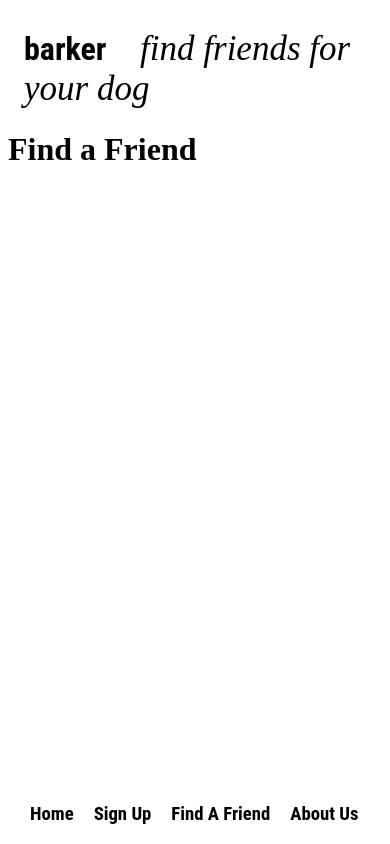
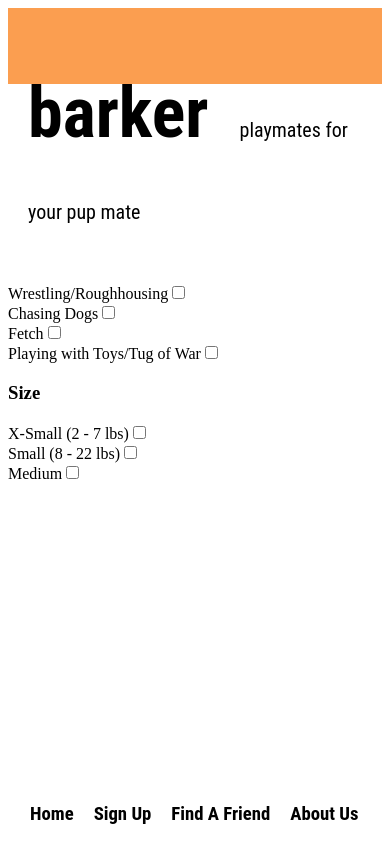
Before and after one commit to tinaLikesCheese/barker, a React app: page / in a window 390 px wide. Both pictures are taken after a click on the element "Find A Friend". Built offline with nearby package versions, Linux system fonts and the light colour scheme; the HTML template or start-up script is replaced by a standard one.

Commit message:
working hamburger menu

```diff
--- a/client/src/components/App.jsx
+++ b/client/src/components/App.jsx
@@ -4,33 +4,72 @@ import NavBar from './NavBar.jsx';
 import FrontPage from './FrontPage.jsx';
 import Footer from './Footer.jsx';
 import Search from './Search.jsx';
+import SideNav from './SideNav.jsx';
 
 class App extends React.Component {
   constructor(props){
     super(props)
-    this.state ={
+    this.state = {
       body: 'front',
+      open: '',
     }
 
     this.onFriendFormClick = this.onFriendFormClick.bind(this);
+    this.onHomeClick = this.onHomeClick.bind(this);
+    this.onOpenClick = this.onOpenClick.bind(this);
   }
 
   onFriendFormClick() {
     this.setState({
       body: 'search form',
+      open: false,
     })
   }
 
+  onHomeClick() {
+    this.setState({
+      body: 'front',
+      open: false,
+    })
+  }
+
+  onMenuClick() {
+    this.setState({
+        open: !this.state.open
+    });
+  }
+
+  onOpenClick() {
+    this.setState({
+        open: !this.state.open
+    });
+ }
+
+ onCloseClick() {
+  if(this.state.open === true){
+    this.setState({
+      open: !this.state.open
+    });
+  }
+}
+
   render() {
     return (
-    <div>
-      <NavBar/>
+    <div onClick={() => this.onCloseClick()}>
+      <NavBar
+        menuClicked={this.onOpenClick}
+        />
+      {this.state.open && <SideNav
+        handleFriendFormClick={this.onFriendFormClick}
+        handleHomeClick={this.onHomeClick}
+      />}
       {this.state.body === 'front' && <FrontPage
         handleFriendFormClick={this.onFriendFormClick}
       />}
       {this.state.body === 'search form' && <Search/>}
       <Footer
        handleFriendFormClick={this.onFriendFormClick}
+       handleHomeClick={this.onHomeClick}
       />
     </div>
     );
--- a/client/src/components/Footer.jsx
+++ b/client/src/components/Footer.jsx
@@ -5,7 +5,7 @@ const Footer = (props) => {
   return (
     <div className={styles.footer}>
       <h3>
-        <span className={`${styles.footerLink} ${styles.home}`}>Home</span>
+        <span className={`${styles.footerLink} ${styles.home}`} onClick={() => props.handleHomeClick()}>Home</span>
         <span className={`${styles.footerLink} ${styles.signUp}`}>Sign Up</span>
         <span className={`${styles.footerLink} ${styles.friend}`} onClick={(e)=>props.handleFriendFormClick()}>Find A Friend</span>
         <span className={`${styles.footerLink} ${styles.about}`}>About Us</span>
--- a/client/src/components/FrontPage.jsx
+++ b/client/src/components/FrontPage.jsx
@@ -3,13 +3,13 @@ import styles from './style/FrontPage.css';
 
 const FrontPage = (props) => {
   return (
-    <div>
+    <div className={styles.img}>
       <img
       className={styles.mainImg}
       style={{objectFit: 'cover'}}
       src="https://munch-gallery.s3-us-west-1.amazonaws.com/dog.jpg"/>
       <div className={styles.btn}>
-        <button className={styles.signUp} onClick={(e)=>props.handleFriendFormClick()}>find a dog friend <i className="fas fa-paw"></i></button>
+        <button className={styles.signUp} onClick={(e)=>props.handleFriendFormClick()}>find a playmate <i className="fas fa-paw"></i></button>
       </div>
     </div>
 
--- a/client/src/components/NavBar.jsx
+++ b/client/src/components/NavBar.jsx
@@ -6,10 +6,10 @@ const NavBar = (props) => {
     <div className={styles.navBar}>
       <header className={styles.title}>
         <h1>barker <i className="fas fa-paw"></i>
-          <span className ={styles.tagline}>find friends for your dog</span>
+          <span className ={styles.tagline}>playmates for your pup mate</span>
         </h1>
       </header>
-      <h1 className={styles.searchIcon}><i className="fas fa-bars"></i></h1>
+      <h1 className={styles.searchIcon}><i className="fas fa-bars" onClick={()=>props.menuClicked()}></i></h1>
     </div>
   )
 }
--- a/client/src/components/Search.jsx
+++ b/client/src/components/Search.jsx
@@ -1,10 +1,91 @@
 import React from 'react';
 import styles from './style/Search.css'
 
-const Search = (props) => {
-  return(
-    <h1>Find a Friend</h1>
-  )
+class Search extends React.Component {
+  constructor(props){
+    super(props)
+
+    this.state = {
+      roughhousing: '',
+    }
+  }
+
+  handleInputChange(event) {
+    const target = event.target;
+    const value = target.type === 'checkbox' ? target.checked : target.value;
+    const name = target.name;
+
+    this.setState({
+      [name]: value
+    });
+  }
+
+  render(){
+    return(
+      <div className={styles.searchForm}>
+        <form>
+          <label>
+            Wrestling/Roughhousing
+            <input
+              name="roughhousing"
+              type="checkbox"
+              checked={this.state.roughhousing}
+              onChange={this.handleInputChange} />
+          </label><br/>
+          <label>
+            Chasing Dogs
+            <input
+              name="chasing"
+              type="checkbox"
+              checked={this.state.chasing}
+              onChange={this.handleInputChange} />
+          </label><br/>
+          <label>
+            Fetch
+            <input
+              name="fetch"
+              type="checkbox"
+              checked={this.state.fetch}
+              onChange={this.handleInputChange} />
+          </label><br/>
+          <label>
+            Playing with Toys/Tug of War
+            <input
+              name="Toys"
+              type="checkbox"
+              checked={this.state.toys}
+              onChange={this.handleInputChange} />
+          </label><br/>
+          <h3>Size</h3>
+            <label>
+              X-Small (2 - 7 lbs)
+              <input
+                name="xsmall"
+                type="checkbox"
+                checked={this.state.xsmall}
+                onChange={this.handleInputChange} />
+            </label><br/>
+            <label>
+              Small (8 - 22 lbs)
+              <input
+                name="small"
+                type="checkbox"
+                checked={this.state.small}
+                onChange={this.handleInputChange} />
+            </label><br/>
+            <label>
+            Medium
+            <input
+              name="medium"
+              type="checkbox"
+              checked={this.state.roughhousing}
+              onChange={this.handleInputChange} />
+          </label><br/>
+        </form>
+      </div>
+    )
+  }
+
 };
 
 export default Search;
--- /dev/null
+++ b/client/src/components/SideNav.jsx
@@ -0,0 +1,15 @@
+import React from 'react';
+import styles from './style/SideNav.css'
+
+const SideNav = (props) => {
+  return(
+    <div className={styles.sideNav}>
+      <p onClick={()=>{props.handleHomeClick()}}>home</p>
+      <p>sign up</p>
+      <p onClick={()=>props.handleFriendFormClick()}>find pup friend</p>
+      <p><i className="fas fa-paw"></i> about barker</p>
+    </div>
+  )
+}
+
+export default SideNav;
--- a/client/src/components/style/FrontPage.css
+++ b/client/src/components/style/FrontPage.css
@@ -1,10 +1,19 @@
+.img {
+  background-color: rgba(255, 255, 255, 0.1);
+  padding-top: 10px;
+  padding-bottom: 50px;
+}
+
+
 .mainImg {
   /* border-radius: 25px 25px; */
   width: 500px;
   height: 500px;
   user-select: none;
-  margin-top: 50px;
-  margin-left: -2.5em;
+  display: block;
+  margin-top: 40px;
+  margin-left: auto;
+  margin-right: auto;
 }
 
 .btn{
@@ -28,6 +37,6 @@
 
 .signUp:hover{
   cursor: pointer;
-  background-color: rgba(175, 168, 172, 0.75);
+  background-color: rgba(175, 168, 172, 0.9);
   color: rgba(251, 148, 62, 0.75);
 }
--- a/client/src/components/style/NavBar.css
+++ b/client/src/components/style/NavBar.css
@@ -1,31 +1,34 @@
 .navBar{
   height: 60px;
   width: auto;
-  background-color:rgba(255, 255, 255, 0.2);
-  padding-bottom: 5px;
+  background-color: rgba(251, 148, 62, .9);
+  padding-bottom: 1em;
   position: sticky;
 }
 
 .title {
   float: left;
-  margin-left: 1em;
+  margin-left: 20px;
+  margin-top: .5em;
+  font-size:35px;
   font-family: 'Roboto Condensed', sans-serif;
 }
 
-.searchIcon{
+.searchIcon {
+  font-size:35px;
   float: right;
+  margin-top: .5em;
   margin-right: 1em;
 }
 
 .searchIcon:hover{
   cursor: pointer;
-  color: rgba(251, 148, 62, 0.75);
+  color:gray;
 }
 
 .tagline {
   margin-left: .75em;
-  font-size: 35px;
+  font-size: 20px;
   font-weight: normal;
-  font-style: italic;
-  font-family: 'Long Cang', cursive;
+  font-family: 'Roboto Condensed', sans-serif;
 }
--- a/client/src/components/style/Search.css
+++ b/client/src/components/style/Search.css
@@ -0,0 +1,4 @@
+.searchForm {
+  margin-top: 25px;
+  background-color:rgba(255, 255, 255, 0.2);
+}
--- /dev/null
+++ b/client/src/components/style/SideNav.css
@@ -0,0 +1,17 @@
+.sideNav {
+  float: right;
+  text-align: right;
+  background-color: rgba(255, 255, 255, 0.75);
+  margin-right: 1em;
+  margin-top: 1em;
+  font-family: 'Roboto Condensed', sans-serif;
+  font-size: 25px;
+  padding-left: 15px;
+  padding-right: 15px;
+  line-height: 40px;
+}
+
+.sideNav p:hover {
+  color: gray;
+  cursor: pointer;
+}
```
Also changed, not shown: 2 other files (tests, documents, lock files or other folders).
